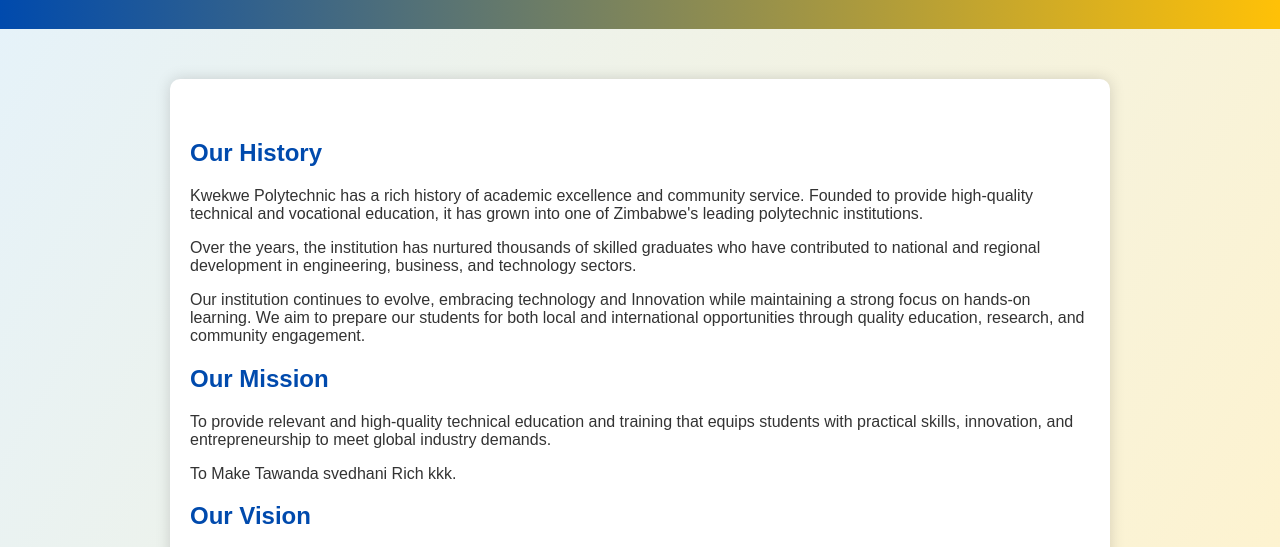
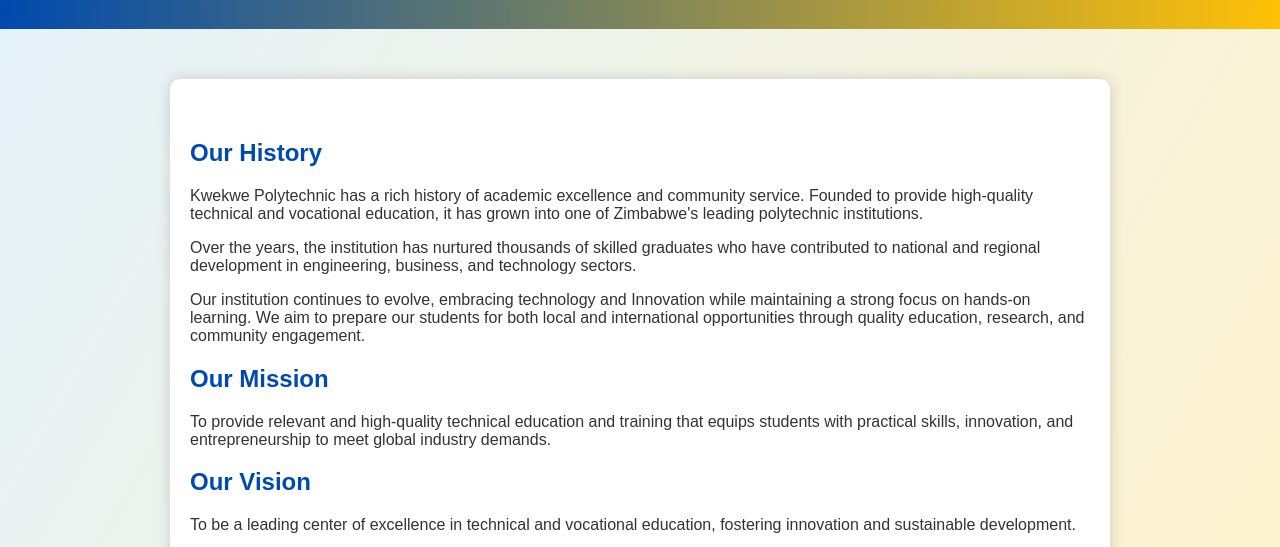
Before and after one commit to KBbbb234/kwekwe-polytechnic-website, a plain HTML site: page about.html in a window 1280 px wide. Shown: the part 249-796 px from the top of the page. Drawn offline with Linux system fonts and the light colour scheme.

Commit message:
Fix HTML formatting and remove unnecessary text

```diff
--- a/about.html
+++ b/about.html
@@ -28,7 +28,7 @@
 
         <h2>Our Mission</h2>
         <p>To provide relevant and high-quality technical education and training that equips students with practical skills, innovation, and entrepreneurship to meet global industry demands.</p>
-        <p>To Make Tawanda svedhani Rich kkk.</p>
+
 
 
         <h2>Our Vision</h2>
```
